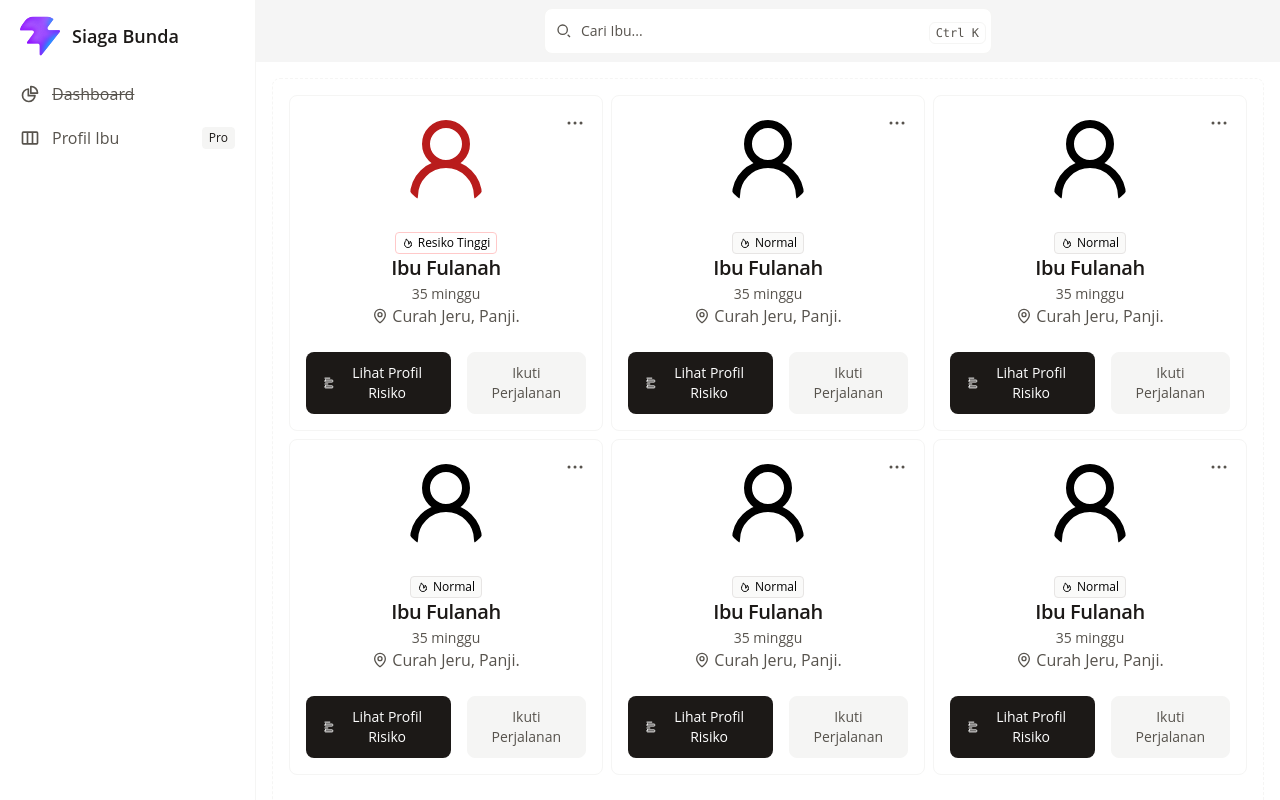
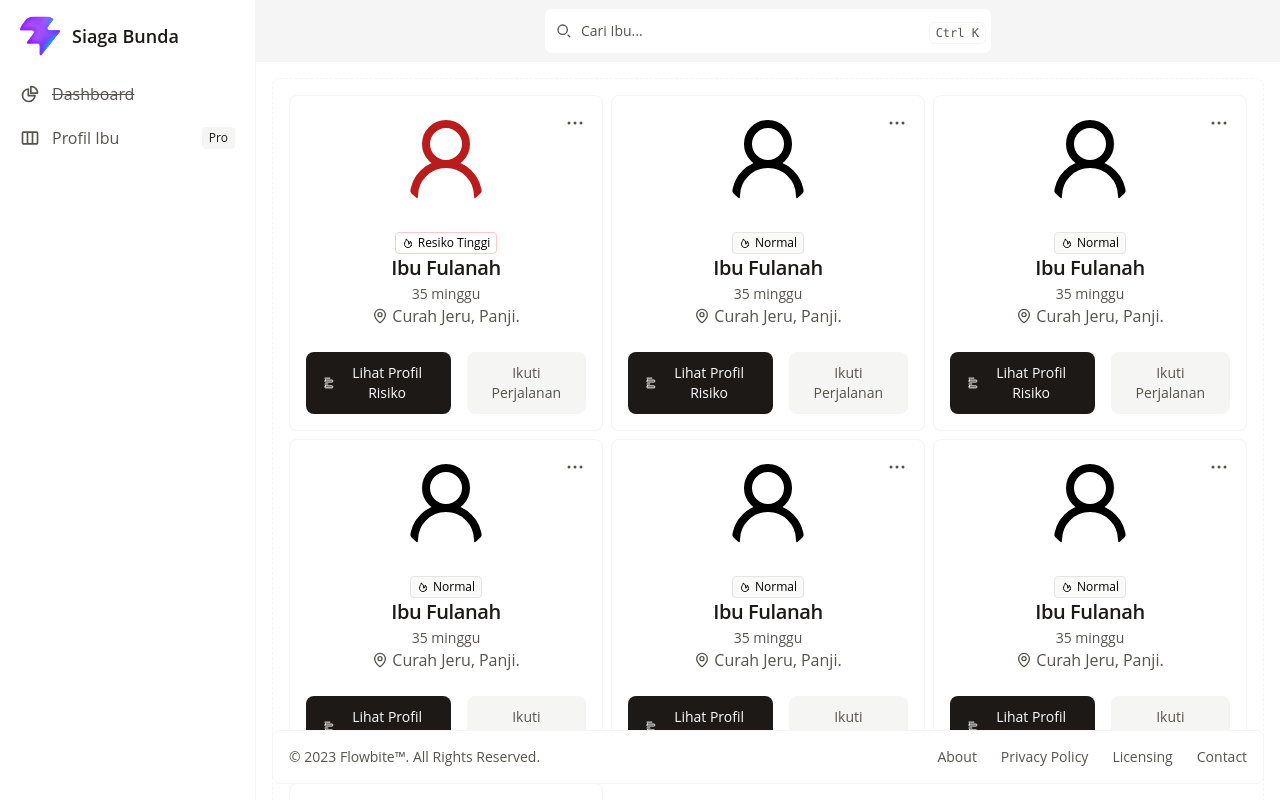
Before and after one commit to stywn93/siaga-bunda-fb, a React (Vite) app: page / in a window 1280 px wide. Shown: the top 800 px of the page. Built offline with nearby package versions, Linux system fonts and the light colour scheme.

Commit message:
Add Footer component to AppShell and update Content layout for improved structure

```diff
--- a/src/AppShell.tsx
+++ b/src/AppShell.tsx
@@ -1,3 +1,4 @@
+import Footer from "./components/Footer"
 import Sidebar from "./components/Sidebar"
 import { Outlet } from "react-router-dom"
 
@@ -6,9 +7,10 @@ function AppShell() {
     return(
         <div className="min-h-dvh">
             <Sidebar />
-            <main className="min-w-0 sm:ml-64">
+            <main className="min-w-0 pb-32 sm:ml-64">
                 <Outlet />
             </main>
+            <Footer/>
         </div>
     )
 }
--- a/src/components/Content.tsx
+++ b/src/components/Content.tsx
@@ -1,18 +1,18 @@
-import Footer from "./Footer"
 import MomProfile from "./MomProfile"
 import SearchBar from "./SearchBar"
 
 function Content(){
     return(
-        <>
+        <div className="flex min-h-dvh flex-col">
         <div className="sticky top-0 z-30 shadow bg-neutral-100 py-2">
             <SearchBar/>
         </div>
 
-        <div className="p-4">
+        <div className="flex-1 p-4">
                 <div className="p-4 border border-default border-dashed rounded-base">
                     <div className="grid grid-cols-1 sm:grid-cols-2 lg:grid-cols-3 gap-2 mb-4">
                         <MomProfile color="#b91c1c" risk="high"/>
+                        <MomProfile />
                         <MomProfile />
                         <MomProfile />
                         <MomProfile />
@@ -75,10 +75,7 @@ function Content(){
                     </div> */}
             </div>
         </div>
-        <div>
-            <Footer/>
         </div>
-        </>
     )
 }
 
--- a/src/components/Footer.tsx
+++ b/src/components/Footer.tsx
@@ -1,7 +1,7 @@
 function Footer() {
     return (
         <>
-            <footer className="bg-neutral-primary-soft rounded-base shadow-xs border border-default m-4">
+            <footer className="fixed inset-x-0 bottom-0 z-30 m-4 bg-neutral-primary-soft rounded-base shadow-xs border border-default sm:left-64">
                 <div className="w-full mx-auto max-w-7xl p-4 md:flex md:items-center md:justify-between">
                     <span className="text-sm text-body sm:text-center">© 2023 <a href="https://dinkes.situbondokab.go.id/" className="hover:underline">Flowbite™</a>. All Rights Reserved.
                     </span>
--- a/src/components/MomProfile.tsx
+++ b/src/components/MomProfile.tsx
@@ -1,13 +1,13 @@
 import { UserRound, MapPin, Form } from "lucide-react"
+import { Link } from "react-router-dom"
 type Props = {
     color?: string,
     risk?: string
 }
-function MomProfile({color = "#000000", risk = "normal"}: Props) {
+function MomProfile({ color = "#000000", risk = "normal" }: Props) {
     return (
-
         <>
-                <div className="relative min-w-0 w-full max-w-sm bg-neutral-primary-soft p-2 sm:p-4 border border-default rounded-base shadow-xs">
+            <div className="relative min-w-0 w-full max-w-sm bg-neutral-primary-soft p-2 sm:p-4 border border-default rounded-base shadow-xs">
                 <button id="dropdownButton" data-dropdown-toggle="dropdown" className="absolute top-2 end-2 text-body hover:text-heading bg-neutral-primary-soft box-border border border-transparent hover:bg-neutral-tertiary focus:ring-4 focus:ring-neutral-tertiary rounded-base p-1.5 focus:outline-none" type="button">
                     <span className="sr-only">Open dropdown</span>
                     <svg className="w-6 h-6" aria-hidden="true" xmlns="http://www.w3.org/2000/svg" width="24" height="24" fill="none" viewBox="0 0 24 24"><path stroke="currentColor" stroke-linecap="round" stroke-width="3" d="M6 12h.01m6 0h.01m5.99 0h.01" /></svg>
@@ -27,10 +27,10 @@ function MomProfile({color = "#000000", risk = "normal"}: Props) {
                     </ul>
                 </div>
                 <div className="flex flex-col items-center text-center">
-                    <UserRound className="w-20 h-20 mb-4 sm:w-24 sm:h-24 sm:mb-6 rounded-full" color={color}/>
+                    <UserRound className="w-20 h-20 mb-4 sm:w-24 sm:h-24 sm:mb-6 rounded-full" color={color} />
 
                     <span className={`inline-flex items-center ${risk === "high" ? "bg-danger-softer" : "bg-brand-softer"} border ${risk === "high" ? "border-danger-subtle" : "border-brand-subtle"} ${risk === "high" ? "text-dg-danger-strong" : "text-dg-brand-strong"} text-xs font-medium px-1.5 py-0.5 rounded-sm`}>
-                        <svg className="w-3 h-3 me-1" aria-hidden="true" xmlns="http://www.w3.org/2000/svg" width="24" height="24" fill="none" viewBox="0 0 24 24"><path stroke="currentColor" stroke-linecap="round" stroke-linejoin="round" stroke-width="2" d="M18.122 17.645a7.185 7.185 0 0 1-2.656 2.495 7.06 7.06 0 0 1-3.52.853 6.617 6.617 0 0 1-3.306-.718 6.73 6.73 0 0 1-2.54-2.266c-2.672-4.57.287-8.846.887-9.668A4.448 4.448 0 0 0 8.07 6.31 4.49 4.49 0 0 0 7.997 4c1.284.965 6.43 3.258 5.525 10.631 1.496-1.136 2.7-3.046 2.846-6.216 1.43 1.061 3.985 5.462 1.754 9.23Z"/></svg>
+                        <svg className="w-3 h-3 me-1" aria-hidden="true" xmlns="http://www.w3.org/2000/svg" width="24" height="24" fill="none" viewBox="0 0 24 24"><path stroke="currentColor" stroke-linecap="round" stroke-linejoin="round" stroke-width="2" d="M18.122 17.645a7.185 7.185 0 0 1-2.656 2.495 7.06 7.06 0 0 1-3.52.853 6.617 6.617 0 0 1-3.306-.718 6.73 6.73 0 0 1-2.54-2.266c-2.672-4.57.287-8.846.887-9.668A4.448 4.448 0 0 0 8.07 6.31 4.49 4.49 0 0 0 7.997 4c1.284.965 6.43 3.258 5.525 10.631 1.496-1.136 2.7-3.046 2.846-6.216 1.43 1.061 3.985 5.462 1.754 9.23Z" /></svg>
                         {risk === "high" ? "Resiko Tinggi" : "Normal"}
                     </span>
                     {/* <img className="w-24 h-24 mb-6 rounded-full" src="/docs/images/people/profile-picture-3.jpg" alt="Bonnie image" /> */}
@@ -41,10 +41,10 @@ function MomProfile({color = "#000000", risk = "normal"}: Props) {
                         <span>Curah Jeru, Panji.</span>
                     </p>
                     <div className="flex w-full flex-col mt-4 gap-2 sm:mt-6 sm:w-auto sm:flex-row sm:gap-4">
-                        <button type="button" className="inline-flex w-full items-center justify-center text-white bg-brand box-border border border-transparent hover:bg-brand-strong focus:ring-4 focus:ring-brand-medium shadow-xs font-medium leading-5 rounded-base text-sm px-4 py-2.5 focus:outline-none sm:w-auto">
-                            <Form className="size-3.5 mr-1.5"/>
+                        <Link to={'/mother/1'} type="button" className="inline-flex w-full items-center justify-center text-white bg-brand box-border border border-transparent hover:bg-brand-strong focus:ring-4 focus:ring-brand-medium shadow-xs font-medium leading-5 rounded-base text-sm px-4 py-2.5 focus:outline-none sm:w-auto">
+                            <Form className="size-3.5 mr-1.5" />
                             Lihat Profil Risiko
-                        </button>
+                        </Link>
                         <button type="button" className="inline-flex w-full items-center justify-center text-body bg-neutral-secondary-medium box-border border border-default-medium hover:bg-neutral-tertiary-medium hover:text-heading focus:ring-4 focus:ring-neutral-tertiary shadow-xs font-medium leading-5 rounded-base text-sm px-4 py-2.5 focus:outline-none sm:w-auto">
                             Ikuti Perjalanan
                         </button>
--- a/src/main.tsx
+++ b/src/main.tsx
@@ -4,6 +4,7 @@ import './index.css'
 import { BrowserRouter, Routes, Route } from 'react-router-dom'
 import AppShell from './AppShell.tsx'
 import Content from './components/Content.tsx'
+import ProfilePage from '../references/ProfilePage.tsx'
 
 
 createRoot(document.getElementById('root')!).render(
@@ -12,6 +13,7 @@ createRoot(document.getElementById('root')!).render(
       <Routes>
         <Route element={<AppShell />}>
           <Route path='/' element={ <Content /> } />
+          <Route path='/mother/1' element={<ProfilePage />}/>
         </Route>
       </Routes>
     </BrowserRouter>
```
